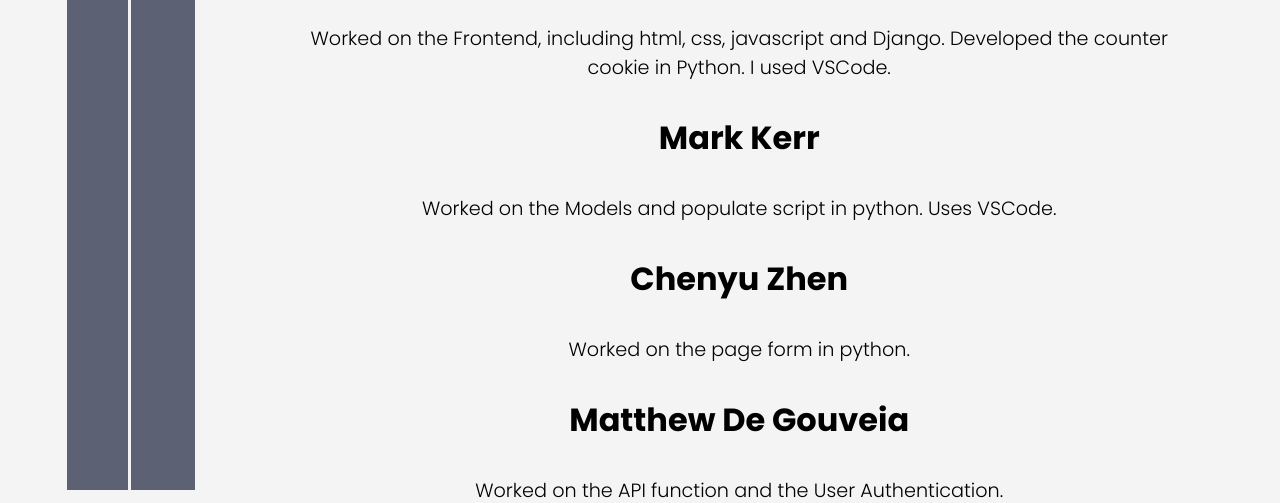
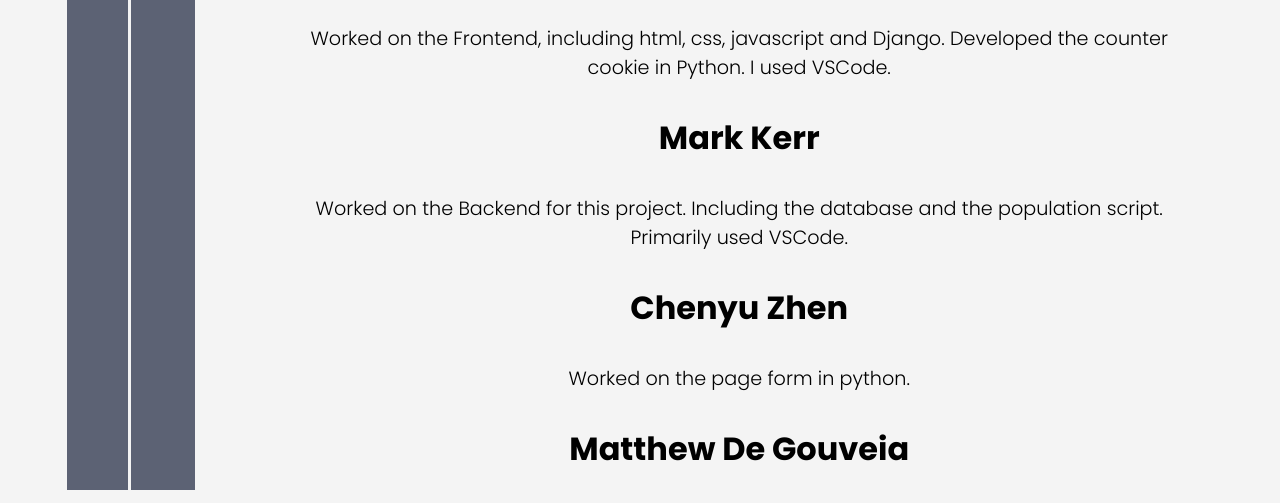
Before and after one commit to ConnorCoull/WAD2_Group8D, a Django app: page /jot/contactus/ in a window 1280 px wide. Shown: the part 319-822 px from the top of the page. Run offline with Django 4.2, Linux system fonts and the light colour scheme.

Commit message:
Changed my information on the contact us page

```diff
--- a/jot_project/templates/jot/contactus.html
+++ b/jot_project/templates/jot/contactus.html
@@ -4,7 +4,7 @@ Us {%endblock %} {% block body_block %}
 <h3 class="h3-subtitle-block">Connor Coull</h3>
 <p class="main-paragraph">Worked on the Frontend, including html, css, javascript and Django. Developed the counter cookie in Python. I used VSCode.</p>
 <h3 class="h3-subtitle-block">Mark Kerr</h3>
-<p class="main-paragraph">Worked on the Models and populate script in python. Uses VSCode.</p>
+<p class="main-paragraph">Worked on the Backend for this project. Including the database and the population script. Primarily used VSCode.</p>
 <h3 class="h3-subtitle-block">Chenyu Zhen</h3>
 <p class="main-paragraph">Worked on the page form in python.</p>
 <h3 class="h3-subtitle-block">Matthew De Gouveia</h3>
```
